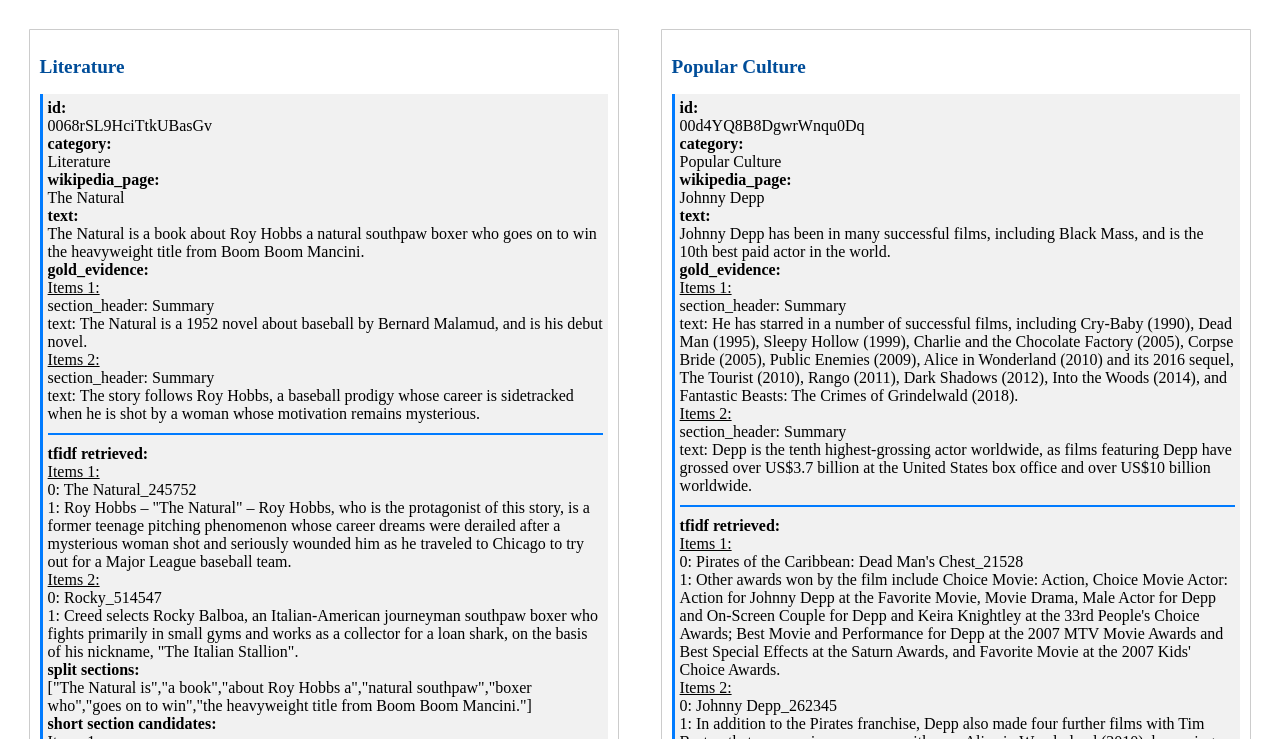
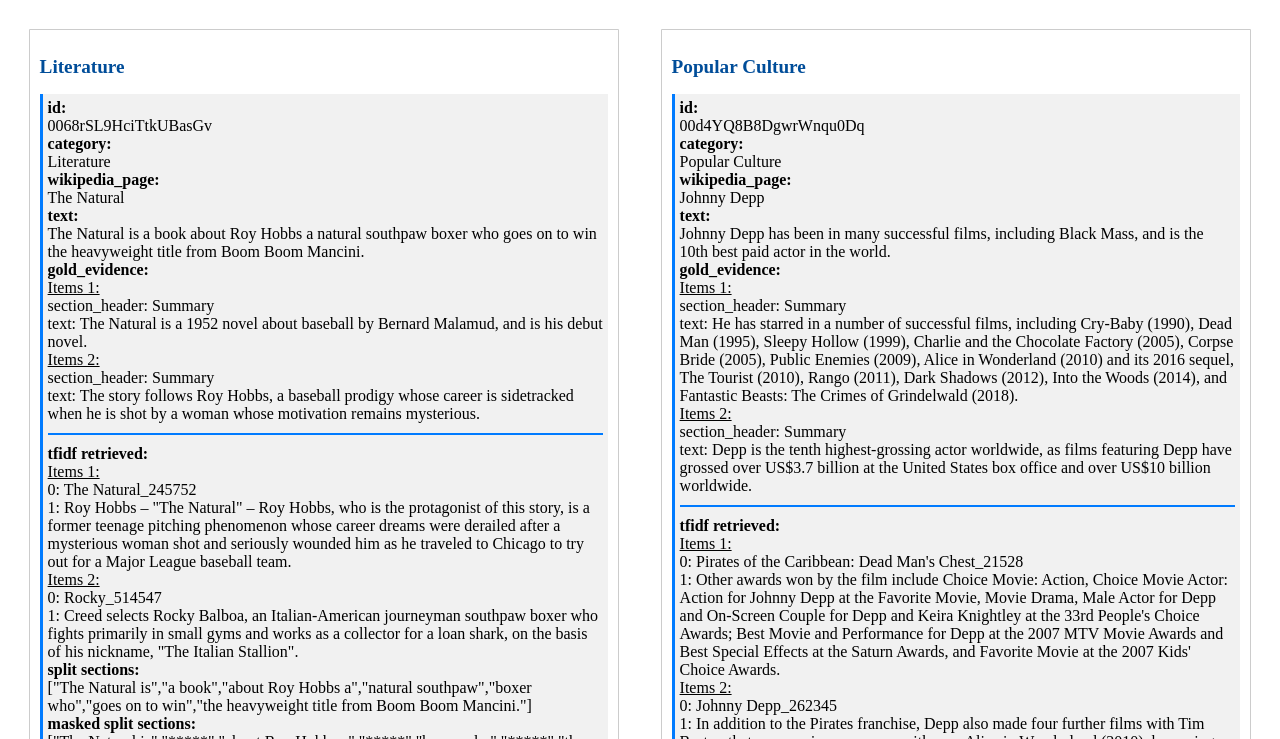
Before and after one commit to HolaYan/HTML, a plain HTML site: page index.html in a window 1280 px wide. Shown: the part 61-800 px from the top of the page. Drawn offline with Linux system fonts and the light colour scheme.

Commit message:
first commit

```diff
--- a/index.html
+++ b/index.html
@@ -46,7 +46,7 @@
             const container = document.getElementById('data-container');
             const categories = {};
             // Define the order in which keys should be displayed
-            const keysOrder = ["id", "category", "wikipedia_page",'text', "gold_evidence","tfidf retrieved","split sections","short section candidates","long section candidates","inserted name sections","name section candidates"];
+            const keysOrder = ["id", "category", "wikipedia_page",'text', "gold_evidence","tfidf retrieved","split sections","masked split sections","short section candidates","long section candidates","inserted name sections","name section candidates"];
             // Decide which keys go above the divider
             const keysAboveDivider = ["id", "category", "wikipedia_page", "text", "gold_evidence"];
 
```
